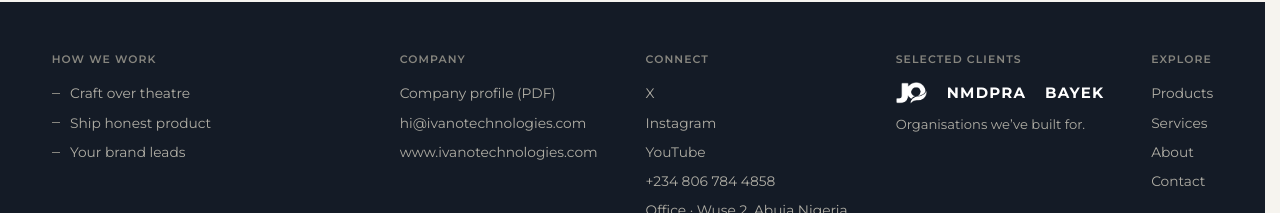
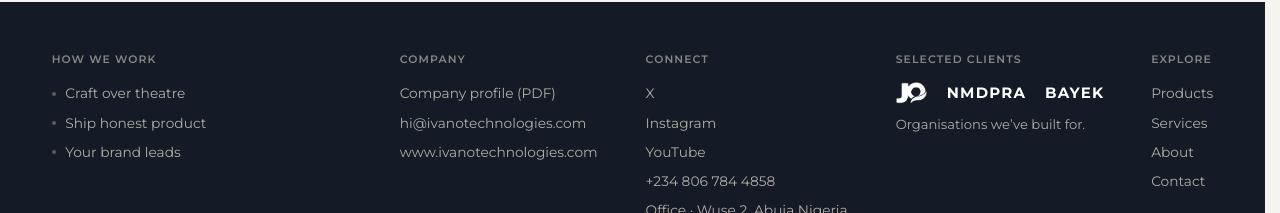
Before and after one commit to Ivano-Technologies/web-ivano, a Next.js app: page / in a window 1280 px wide. Shown: the part 2088-2301 px from the top of the page. Built offline with nearby package versions, Linux system fonts and the light colour scheme.

Commit message:
Use a small round dot for the footer How we work marker

```diff
--- a/app/globals.css
+++ b/app/globals.css
@@ -1331,7 +1331,7 @@ section { padding: 2.5rem 0; position: relative; }
 .footer-legal { display: flex; flex-wrap: wrap; gap: 0.75rem; }
 .footer-legal a { display: inline; margin-bottom: 0; min-height: 0; }
 /* How we work: plain values styled like the Explore links (same size, weight
-   and row rhythm) with a hairline marker in the muted footer grey. */
+   and row rhythm) with a small round dot in the muted grey. */
 .footer-values { list-style: none; margin: 0; padding: 0; }
 .footer-values li {
   display: flex;
@@ -1347,9 +1347,10 @@ section { padding: 2.5rem 0; position: relative; }
 .footer-values li::before {
   content: "";
   flex: none;
-  width: 0.55rem;
-  height: 1px;
-  background: var(--p3-footer-head);
+  width: 4px;
+  height: 4px;
+  border-radius: 50%;
+  background: var(--muted);
 }
 /* Multi-line footer text wraps evenly, so no line ends on a lone word */
 .site-footer p,
```
